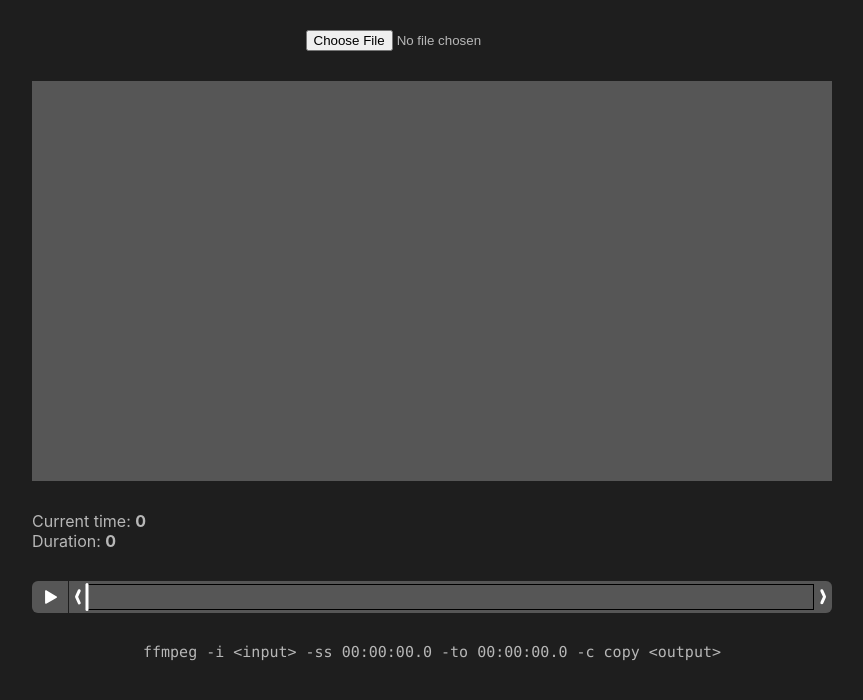
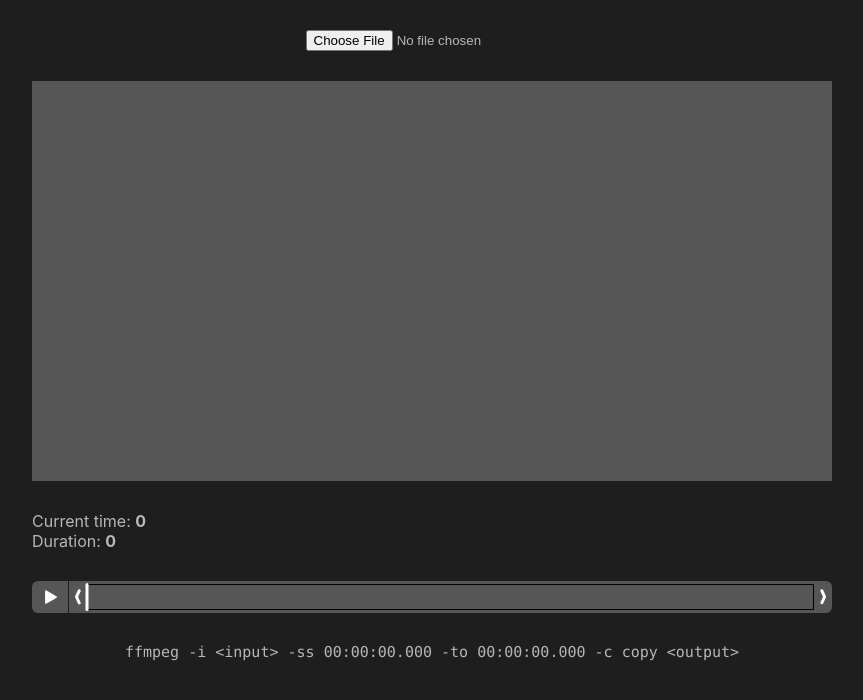
Before and after one commit to nesk/ffmpegen, a React (Create React App) app: page / in a window 1280 px wide. Shown: the top 700 px of the page, without its empty margins (208-1071 px from the left). Built offline with nearby package versions, Linux system fonts and the light colour scheme.

Commit message:
create a helper file for common time methods

```diff
--- a/src/CliCode.tsx
+++ b/src/CliCode.tsx
@@ -1,5 +1,6 @@
 import { FC } from "react"
 import styled from "styled-components"
+import { formatSecondsToFfmpegTime } from "./helpers"
 
 const StyledCode = styled.code`
   display: block;
@@ -24,21 +25,3 @@ export const CliCode: FC<CliCodeProps> = ({ file, startTime, endTime }) => {
     </StyledCode>
   )
 }
-
-const formatSecondsToFfmpegTime = (seconds: number) => {
-  const h = Math.floor(seconds / 3600)
-    .toString()
-    .padStart(2, "0")
-  seconds = seconds % 3600
-
-  const m = Math.floor(seconds / 60)
-    .toString()
-    .padStart(2, "0")
-  seconds = seconds % 60
-
-  const s = Math.round(seconds).toString().padStart(2, "0")
-
-  const ms = Math.round((seconds - Math.floor(seconds)) * 1000)
-
-  return `${h}:${m}:${s}.${ms}`
-}
--- /dev/null
+++ b/src/helpers.ts
@@ -0,0 +1,19 @@
+export const formatSecondsToFfmpegTime = (seconds: number) => {
+  const h = Math.floor(seconds / 3600)
+    .toString()
+    .padStart(2, "0")
+  seconds = seconds % 3600
+
+  const m = Math.floor(seconds / 60)
+    .toString()
+    .padStart(2, "0")
+  seconds = seconds % 60
+
+  const s = Math.round(seconds).toString().padStart(2, "0")
+
+  const ms = Math.round((seconds - Math.floor(seconds)) * 1000)
+    .toString()
+    .padEnd(3, "0")
+
+  return `${h}:${m}:${s}.${ms}`
+}
```
